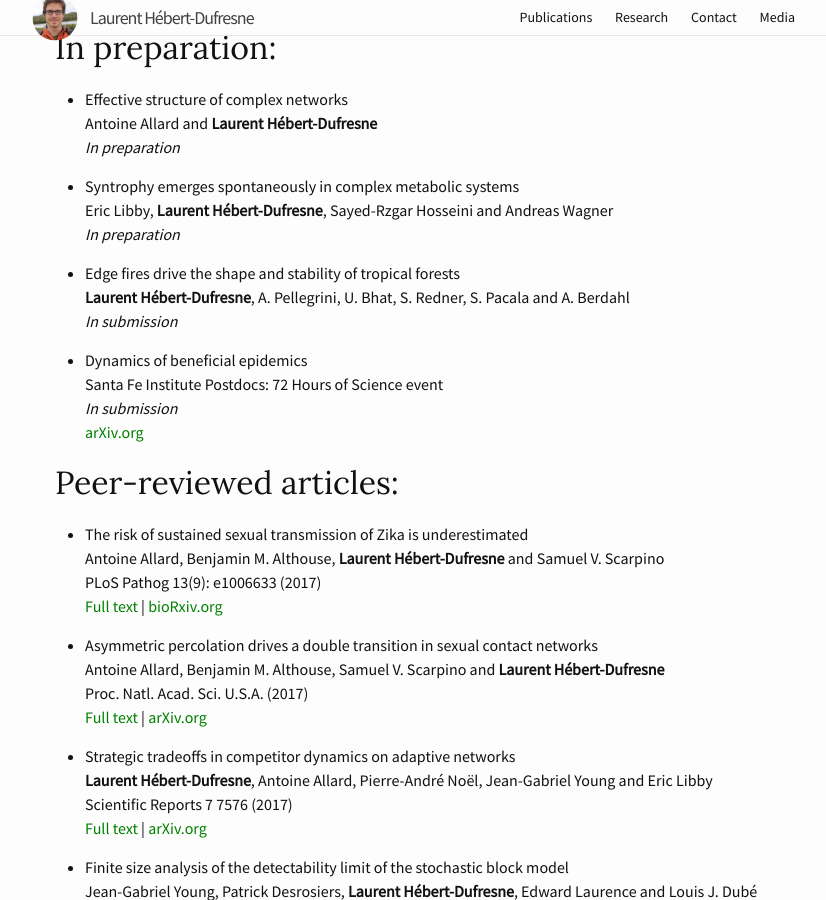
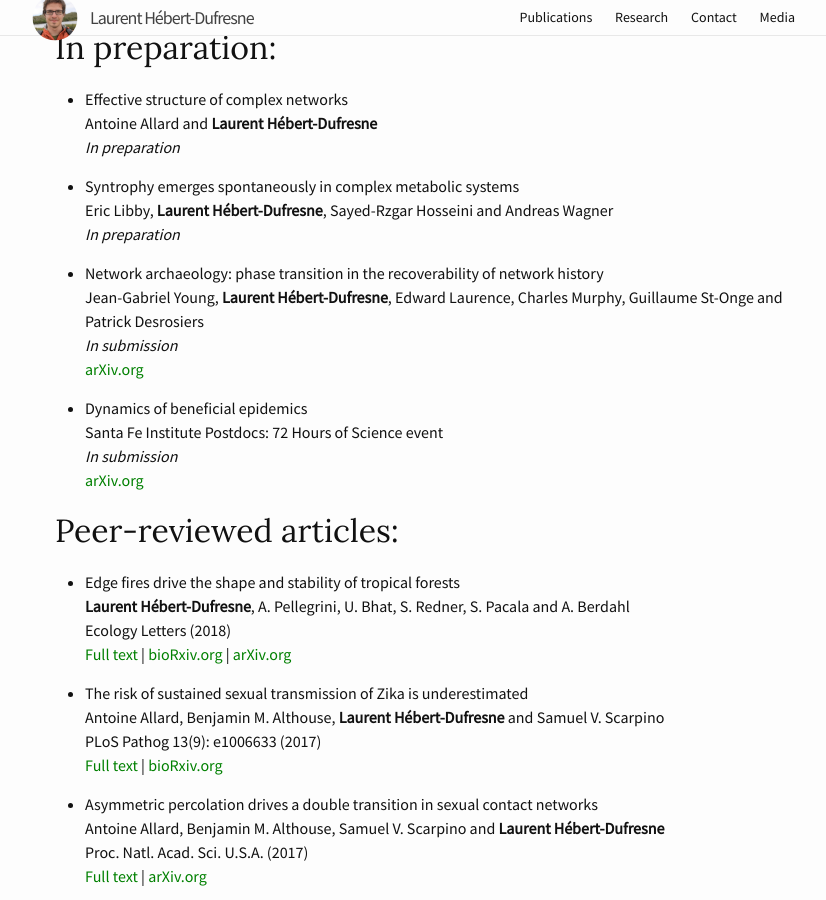
Before and after one commit to laurenthebertdufresne/laurenthebertdufresne.github.io, a Jekyll site: the page built from _pages/publications.md, in a window 1280 px wide and 900 px high, scrolled down 375 px. Shown: the whole window, without its empty margins (215-1041 px from the left). Built offline with Jekyll 4.4.1, drawn with Linux system fonts in a browser that asks for light colours.

Commit message:
Added forest fire paper

```diff
--- a/_pages/publications.md
+++ b/_pages/publications.md
@@ -15,9 +15,10 @@ weight: 3
     Eric Libby, **Laurent Hébert-Dufresne**, Sayed-Rzgar Hosseini and Andreas Wagner
     _In preparation_
 
-*  Edge fires drive the shape and stability of tropical forests
-    **Laurent Hébert-Dufresne**, A. Pellegrini, U. Bhat, S. Redner, S. Pacala and A. Berdahl
+*   Network archaeology: phase transition in the recoverability of network history
+    Jean-Gabriel Young, **Laurent Hébert-Dufresne**, Edward Laurence, Charles Murphy, Guillaume St-Onge and Patrick Desrosiers
     _In submission_
+    [arXiv.org](https://arxiv.org/abs/1803.09191)
 
 *   Dynamics of beneficial epidemics
     Santa Fe Institute Postdocs: 72 Hours of Science event
@@ -25,6 +26,11 @@ weight: 3
     [arXiv.org](https://arxiv.org/abs/1604.02096)
 
 ## Peer-reviewed articles:
+
+*  Edge fires drive the shape and stability of tropical forests
+    **Laurent Hébert-Dufresne**, A. Pellegrini, U. Bhat, S. Redner, S. Pacala and A. Berdahl
+    Ecology Letters (2018)
+    [Full text](https://onlinelibrary.wiley.com/doi/epdf/10.1111/ele.12942) | [bioRxiv.org](https://www.biorxiv.org/content/early/2018/02/14/265124) | [arXiv.org](https://arxiv.org/abs/1802.04892)
 
 *   The risk of sustained sexual transmission of Zika is underestimated
     Antoine Allard, Benjamin M. Althouse, **Laurent Hébert-Dufresne** and Samuel V. Scarpino
```
Also changed, not shown: _posts/2018-04-01-how-the-forest-got-its-shape.md (added, +6 -0 lines).
